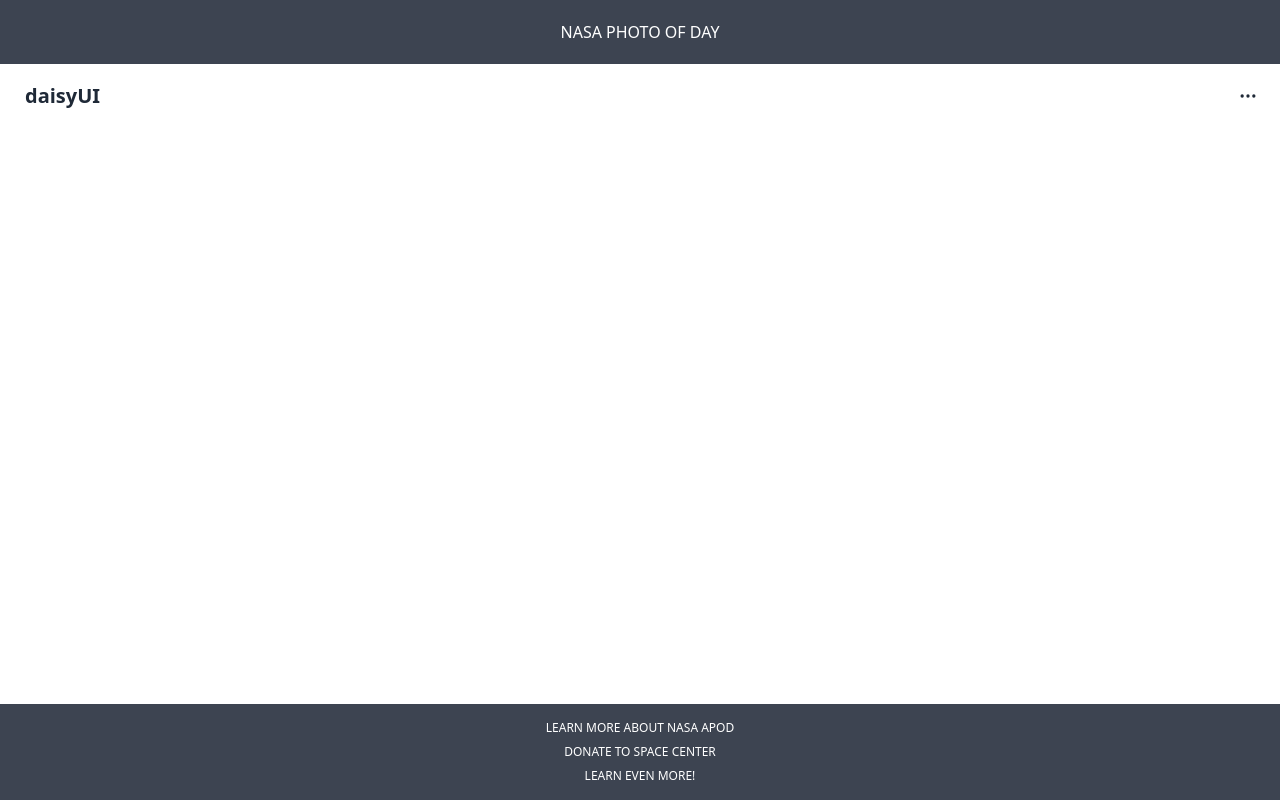
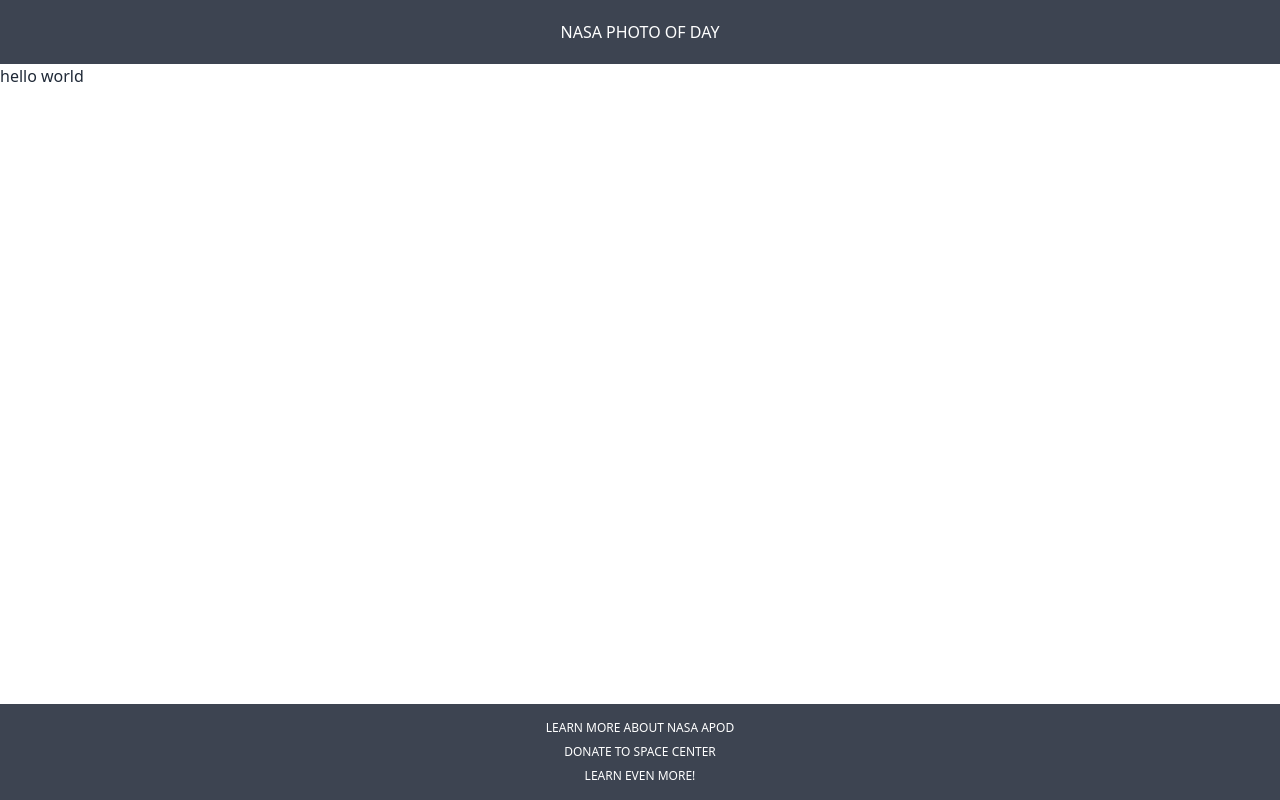
Before and after one commit to JamesFincher/APOD-V3, a Next.js app: page / in a window 1280 px wide. Built offline with nearby package versions, Linux system fonts and the light colour scheme.

Commit message:
Layout setup properly for typescript now

```diff
--- a/pages/_app.tsx
+++ b/pages/_app.tsx
@@ -1,11 +1,19 @@
 import "../styles/globals.css";
-import Layout from "./Layout";
+import type { ReactElement, ReactNode } from "react";
+import type { NextPage } from "next";
 import type { AppProps } from "next/app";
 
-export default function App({ Component, pageProps }: AppProps) {
-  return (
-    <Layout>
-      <Component {...pageProps} />
-    </Layout>
-  );
+export type NextPageWithLayout<P = {}, IP = P> = NextPage<P, IP> & {
+  getLayout?: (page: ReactElement) => ReactNode;
+};
+
+type AppPropsWithLayout = AppProps & {
+  Component: NextPageWithLayout;
+};
+
+export default function MyApp({ Component, pageProps }: AppPropsWithLayout) {
+  // Use the layout defined at the page level, if available
+  const getLayout = Component.getLayout ?? ((page) => page);
+
+  return getLayout(<Component {...pageProps} />);
 }
--- /dev/null
+++ b/pages/components/layout/layout.tsx
@@ -0,0 +1,15 @@
+import React from "react";
+import Nav from "./Nav/Nav";
+import Footer from "./Footer";
+
+const Layout = ({ children }) => {
+  return (
+    <>
+      <Nav />
+      {children}
+      <Footer />
+    </>
+  );
+};
+
+export default Layout;
--- a/pages/index.tsx
+++ b/pages/index.tsx
@@ -1,31 +1,13 @@
-import Head from "next/head";
-import Script from "next/script";
+import type { ReactElement } from "react";
+import Layout from "./layout";
+import type { NextPageWithLayout } from "./_app";
 
-export default function Home() {
-  return (
-    <div>
-      <div className="navbar bg-base-100">
-        <div className="flex-1">
-          <a className="btn btn-ghost normal-case text-xl">daisyUI</a>
-        </div>
-        <div className="flex-none">
-          <button className="btn btn-square btn-ghost">
-            <svg
-              xmlns="http://www.w3.org/2000/svg"
-              fill="none"
-              viewBox="0 0 24 24"
-              className="inline-block w-5 h-5 stroke-current"
-            >
-              <path
-                strokeLinecap="round"
-                strokeLinejoin="round"
-                strokeWidth="2"
-                d="M5 12h.01M12 12h.01M19 12h.01M6 12a1 1 0 11-2 0 1 1 0 012 0zm7 0a1 1 0 11-2 0 1 1 0 012 0zm7 0a1 1 0 11-2 0 1 1 0 012 0z"
-              ></path>
-            </svg>
-          </button>
-        </div>
-      </div>
-    </div>
-  );
-}
+const Page: NextPageWithLayout = () => {
+  return <p>hello world</p>;
+};
+
+Page.getLayout = function getLayout(page: ReactElement) {
+  return <Layout>{page}</Layout>;
+};
+
+export default Page;
```
Also changed, not shown: pages/layout.tsx (renamed from pages/Layout.tsx).
